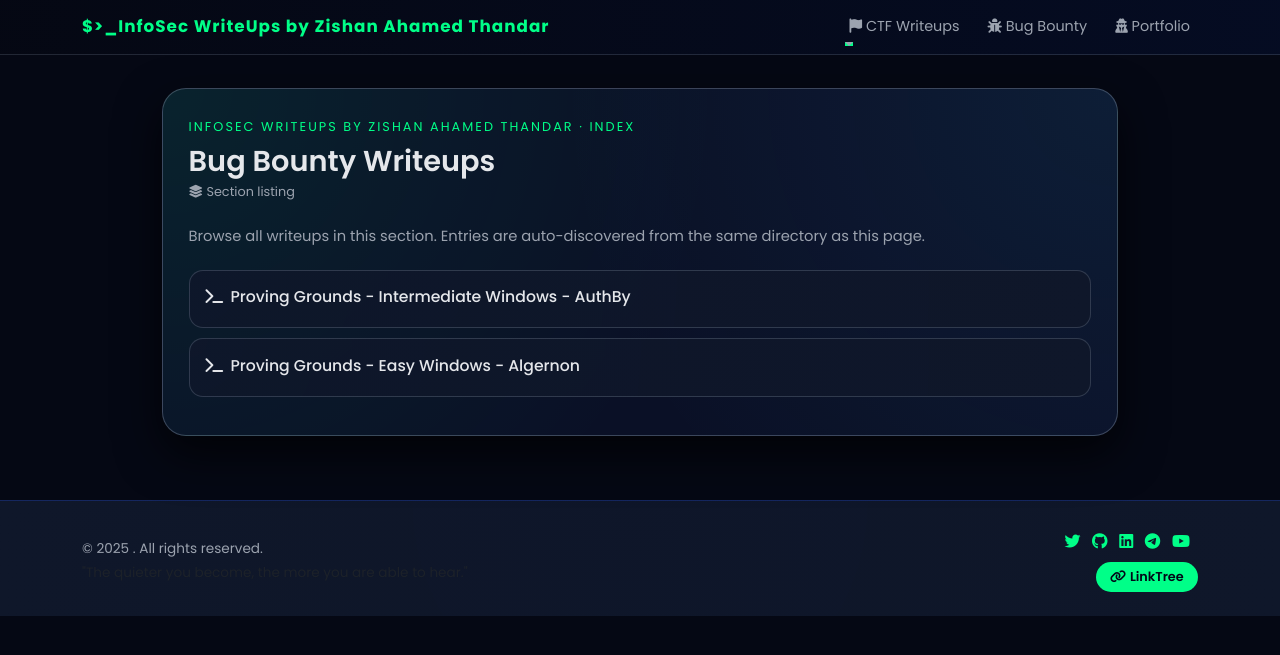
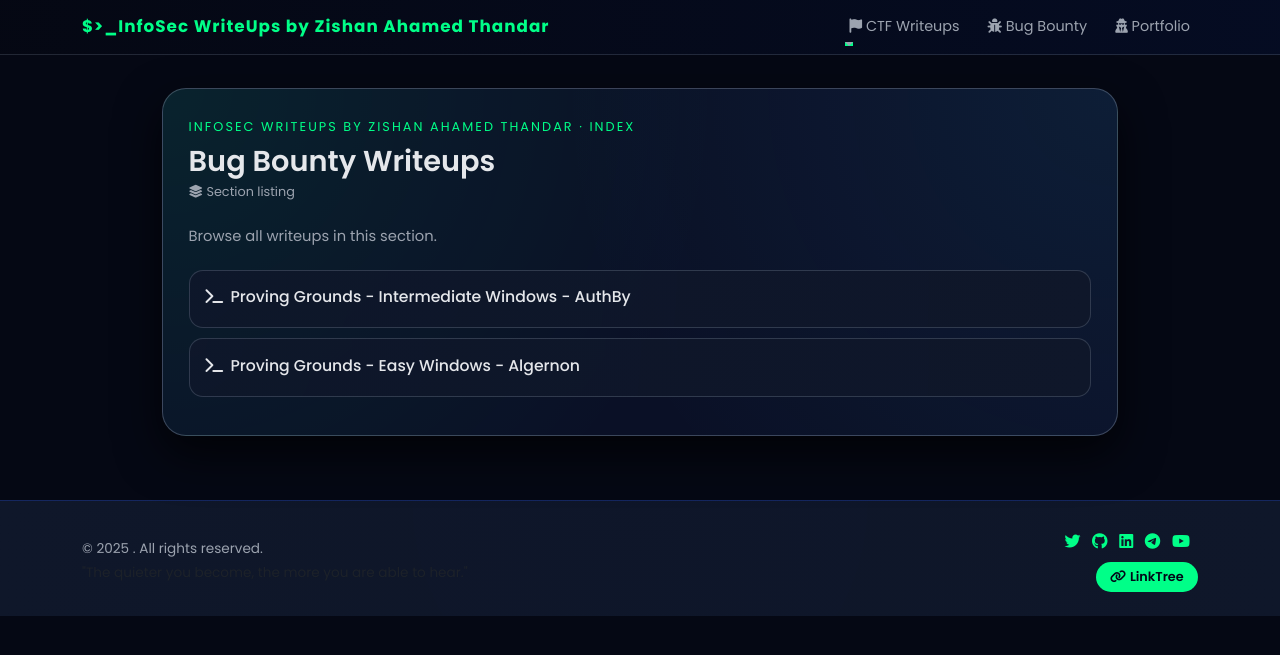
Before and after one commit to ZishanAdThandar/WriteUps, a Jekyll site: the page built from posts/offsec/index.md, in a window 1280 px wide. Shown: the top 655 px of the page. Built offline with Jekyll 4.4.1, drawn with Linux system fonts in a browser that asks for light colours.

Commit message:
modified:   _layouts/list.html

```diff
--- a/_layouts/list.html
+++ b/_layouts/list.html
@@ -379,7 +379,7 @@
         {% endif %}
 
         <p class="list-intro">
-          Browse all writeups in this section. Entries are auto-discovered from the same directory as this page.
+          Browse all writeups in this section.
         </p>
 
         {% comment %}
```
